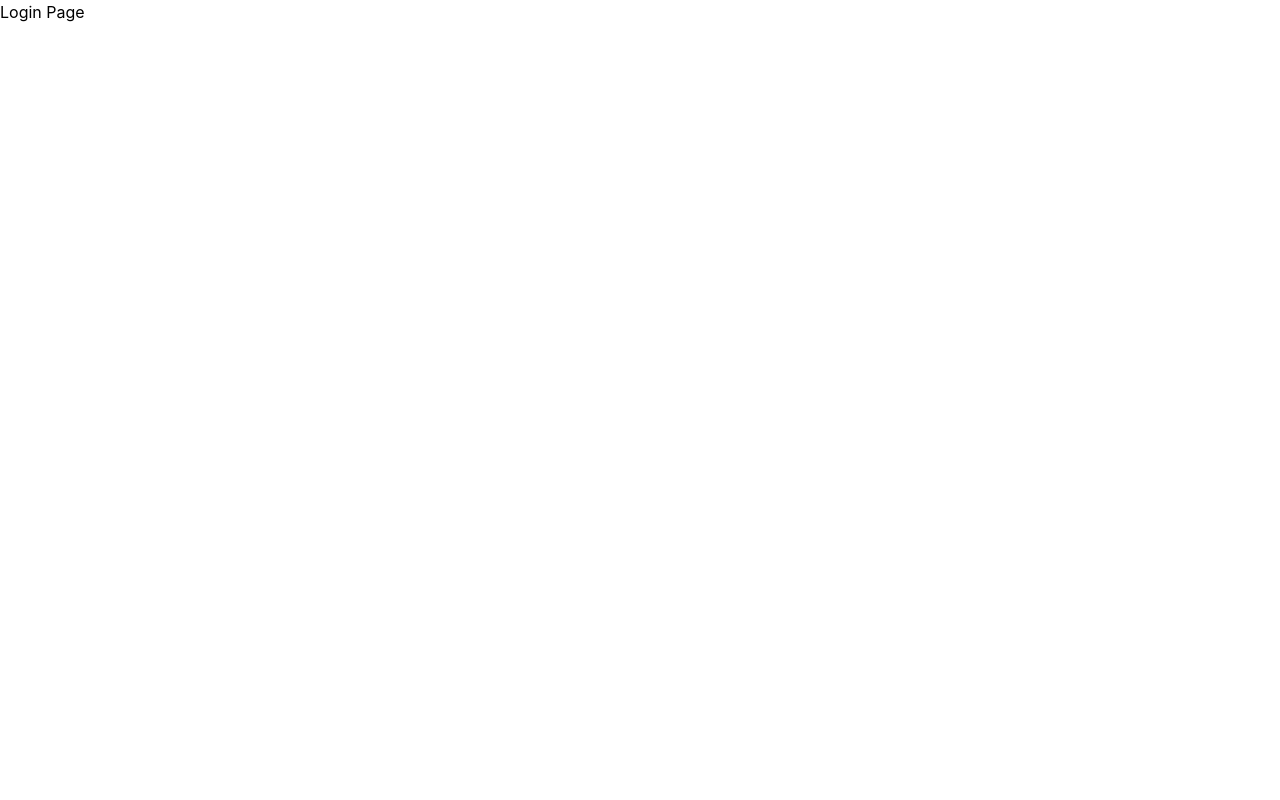
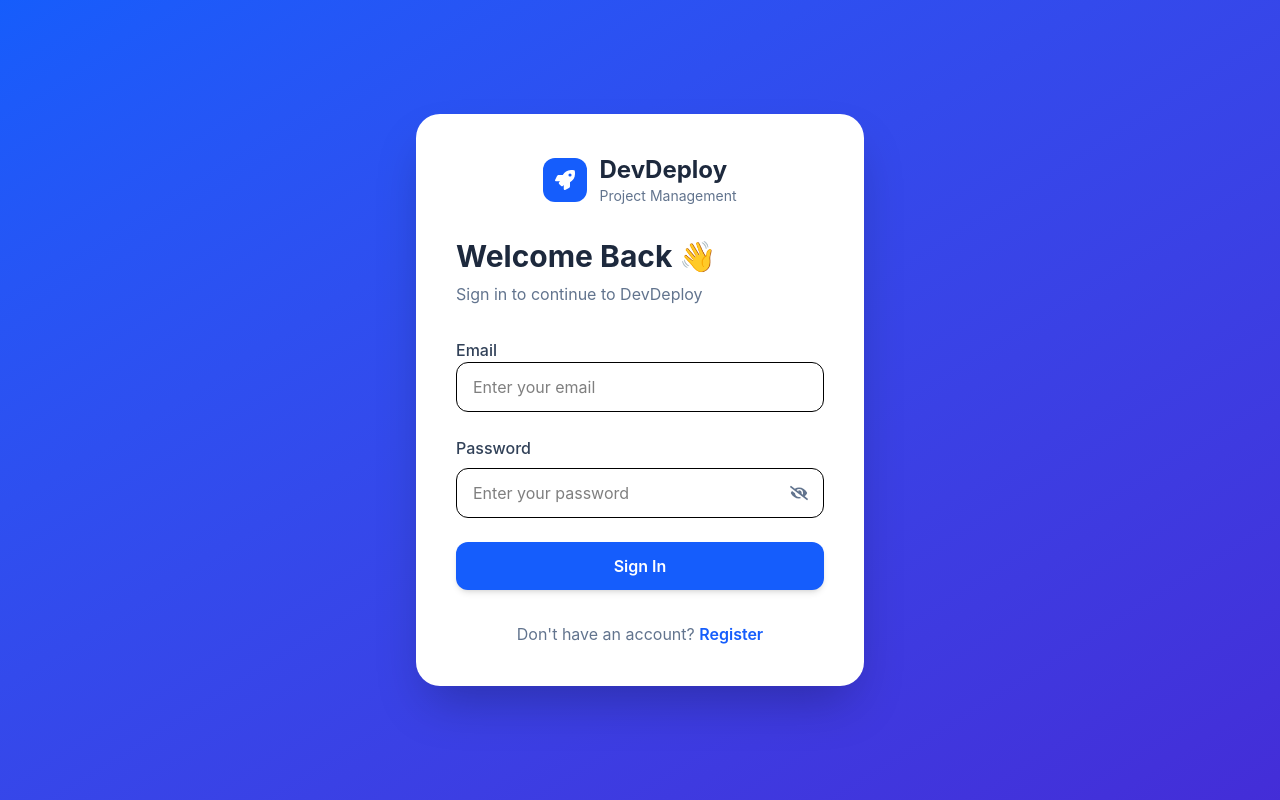
Before and after one commit to asthabomble/DevDeploy, a React app in the folder frontend/: page / in a window 1280 px wide. Built offline with nearby package versions, Linux system fonts and the light colour scheme; no server answers; the HTML template or start-up script is replaced by a standard one.

Commit message:
feat(frontend): integrate login with backend authentication

```diff
--- a/frontend/package.json
+++ b/frontend/package.json
@@ -17,6 +17,7 @@
     "react-hot-toast": "^2.6.0",
     "react-icons": "^5.7.0",
     "react-router-dom": "^7.18.1",
+    "react-toastify": "^11.1.0",
     "tailwindcss": "^4.3.2"
   },
   "devDependencies": {
--- a/frontend/src/App.jsx
+++ b/frontend/src/App.jsx
@@ -1,7 +1,17 @@
 import AppRoutes from "./routes/AppRoutes";
+import { ToastContainer } from "react-toastify";
 
 function App() {
-    return <AppRoutes />;
+    return (
+        <>
+            <AppRoutes />
+
+            <ToastContainer
+                position="top-right"
+                autoClose={2500}
+            />
+        </>
+    );
 }
 
 export default App;
--- /dev/null
+++ b/frontend/src/components/common/Button.jsx
@@ -0,0 +1,19 @@
+function Button({
+  children,
+  type = "button",
+  onClick,
+  loading = false,
+}) {
+  return (
+    <button
+      type={type}
+      disabled={loading}
+      onClick={onClick}
+      className="w-full bg-blue-600 hover:bg-blue-700 disabled:bg-blue-400 text-white font-semibold py-3 rounded-xl transition duration-200 shadow-md"
+    >
+      {loading ? "Please wait..." : children}
+    </button>
+  );
+}
+
+export default Button;
--- /dev/null
+++ b/frontend/src/components/common/Input.jsx
@@ -0,0 +1,32 @@
+function Input({
+  label,
+  type = "text",
+  placeholder,
+  name,
+  value,
+  onChange,
+}) {
+  return (
+    <div className="space-y-2">
+
+      <label className="font-medium text-slate-700">
+        {label}
+      </label>
+
+      <input
+        type={type}
+        name={name}
+        value={value}
+        placeholder={placeholder}
+        onChange={onChange}
+        className="w-full px-4 py-3 border rounded-xl outline-none
+        focus:border-blue-600
+        focus:ring-4
+        focus:ring-blue-100"
+      />
+
+    </div>
+  );
+}
+
+export default Input;
--- /dev/null
+++ b/frontend/src/components/common/Logo.jsx
@@ -0,0 +1,23 @@
+import { FaRocket } from "react-icons/fa";
+
+function Logo() {
+  return (
+    <div className="flex items-center justify-center gap-3">
+      <div className="bg-blue-600 p-3 rounded-xl">
+        <FaRocket className="text-white text-xl" />
+      </div>
+
+      <div>
+        <h1 className="text-2xl font-bold text-slate-800">
+          DevDeploy
+        </h1>
+
+        <p className="text-sm text-slate-500">
+          Project Management
+        </p>
+      </div>
+    </div>
+  );
+}
+
+export default Logo;
--- a/frontend/src/main.jsx
+++ b/frontend/src/main.jsx
@@ -2,6 +2,7 @@ import React from "react";
 import ReactDOM from "react-dom/client";
 import "./index.css";
 import App from "./App";
+import "react-toastify/dist/ReactToastify.css";
 
 ReactDOM.createRoot(document.getElementById("root")).render(
   <React.StrictMode>
--- a/frontend/src/pages/auth/Login.jsx
+++ b/frontend/src/pages/auth/Login.jsx
@@ -1,5 +1,147 @@
+import { useState } from "react";
+import { Link } from "react-router-dom";
+import { FaEye, FaEyeSlash } from "react-icons/fa";
+
+import Button from "../../components/common/Button";
+import Input from "../../components/common/Input";
+import Logo from "../../components/common/Logo";
+import { loginUser } from "../../services/authService";
+import { toast } from "react-toastify";
+import { useNavigate } from "react-router-dom";
+
+
 function Login() {
-    return <h1>Login Page</h1>;
+     const navigate = useNavigate();
+
+    const [loading, setLoading] = useState(false);
+    const [showPassword, setShowPassword] = useState(false);
+
+    const [formData, setFormData] = useState({
+        email: "",
+        password: "",
+    });
+
+    const handleChange = (e) => {
+        setFormData({
+            ...formData,
+            [e.target.name]: e.target.value,
+        });
+    };
+
+    const handleSubmit = async (e) => {
+    e.preventDefault();
+
+    try {
+        setLoading(true);
+
+        const response = await loginUser(formData);
+
+        // Save JWT Token
+        localStorage.setItem("token", response.token);
+
+        toast.success("Login Successful!");
+
+        navigate("/dashboard");
+
+    } catch (error) {
+
+        toast.error(
+            error.response?.data?.message || "Login Failed"
+        );
+
+    } finally {
+
+        setLoading(false);
+
+    }
+};
+
+    return (
+        <div className="min-h-screen bg-gradient-to-br from-blue-600 to-indigo-700 flex items-center justify-center px-4">
+
+            <div className="bg-white rounded-3xl shadow-2xl p-10 w-full max-w-md">
+
+                <Logo />
+
+                <div className="mt-8">
+                    <h2 className="text-3xl font-bold text-slate-800">
+                        Welcome Back 👋
+                    </h2>
+
+                    <p className="text-slate-500 mt-2">
+                        Sign in to continue to DevDeploy
+                    </p>
+                </div>
+
+                <form
+                    onSubmit={handleSubmit}
+                    className="space-y-6 mt-8"
+                >
+                    <Input
+                        label="Email"
+                        type="email"
+                        name="email"
+                        placeholder="Enter your email"
+                        value={formData.email}
+                        onChange={handleChange}
+                    />
+
+                    <div>
+                        <label className="font-medium text-slate-700">
+                            Password
+                        </label>
+
+                        <div className="relative mt-2">
+
+                            <input
+                                type={showPassword ? "text" : "password"}
+                                name="password"
+                                placeholder="Enter your password"
+                                value={formData.password}
+                                onChange={handleChange}
+                                className="w-full px-4 py-3 pr-12 border rounded-xl outline-none focus:ring-4 focus:ring-blue-100 focus:border-blue-600"
+                            />
+
+                            <button
+                                type="button"
+                                onClick={() =>
+                                    setShowPassword(!showPassword)
+                                }
+                                className="absolute inset-y-0 right-4 flex items-center text-slate-500 hover:text-slate-700"
+                            >
+                                {showPassword ? (
+                                    <FaEye size={18} />
+                                ) : (
+                                    <FaEyeSlash size={18} />
+                                )}
+                            </button>
+
+                        </div>
+                    </div>
+
+                   <Button
+    type="submit"
+    loading={loading}
+>
+    Sign In
+</Button>
+
+                </form>
+
+                <p className="text-center mt-8 text-slate-500">
+                    Don't have an account?{" "}
+                    <Link
+                        to="/register"
+                        className="text-blue-600 font-semibold hover:underline"
+                    >
+                        Register
+                    </Link>
+                </p>
+
+            </div>
+
+        </div>
+    );
 }
 
 export default Login;
--- /dev/null
+++ b/frontend/src/services/authService.js
@@ -0,0 +1,11 @@
+import api from "./api";
+
+export const loginUser = async (data) => {
+    const response = await api.post("/auth/login", data);
+    return response.data;
+};
+
+export const registerUser = async (data) => {
+    const response = await api.post("/auth/register", data);
+    return response.data;
+};
--- /dev/null
+++ b/frontend/src/utils/theme.js
@@ -0,0 +1,20 @@
+export const colors = {
+  primary: "#2563EB",
+  primaryDark: "#1D4ED8",
+
+  secondary: "#0F172A",
+
+  success: "#22C55E",
+  warning: "#F59E0B",
+  danger: "#EF4444",
+
+  background: "#F8FAFC",
+
+  white: "#FFFFFF",
+
+  text: "#1E293B",
+
+  textLight: "#64748B",
+
+  border: "#E2E8F0",
+};
```
Also changed, not shown: 2 other files (tests, documents, lock files or other folders).
